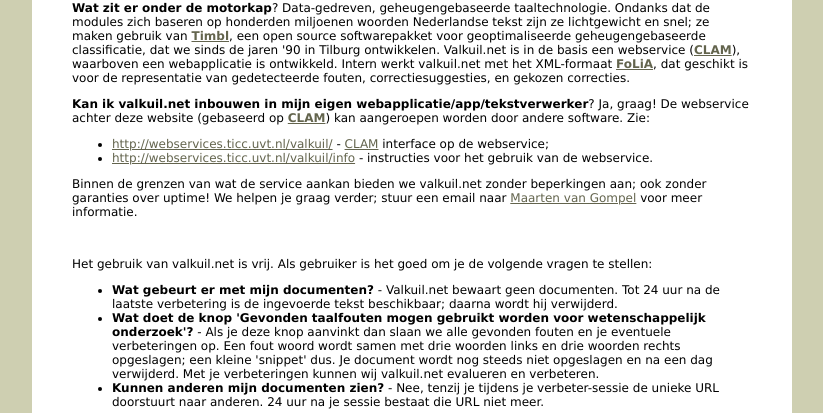
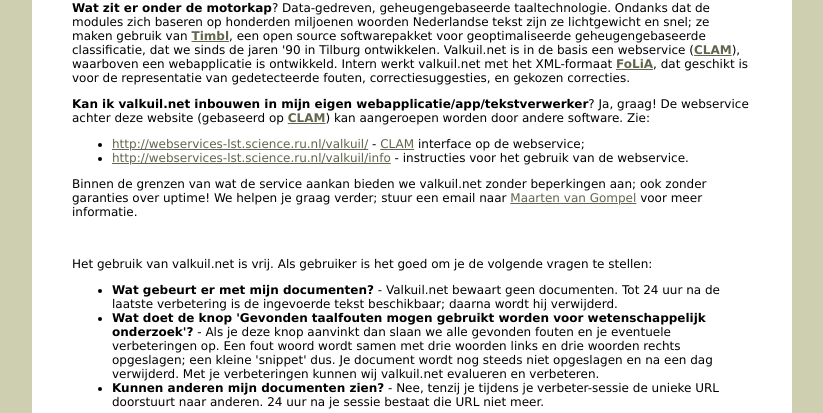
Before and after one commit to proycon/valkuil, a Django app: page /info in a window 1280 px wide. Shown: the part 1036-1449 px from the top of the page, without its empty margins (408-1231 px from the left). Run offline with Django 3.2, Linux system fonts and the light colour scheme; parts of the project's set-up code (start-up, migrations or seed data) failed here and were passed over.

Commit message:
activated new de-het confusible module; updated information on webservices in the about page

```diff
--- a/processchain.py
+++ b/processchain.py
@@ -751,9 +751,9 @@ class KAN_KEN_Checker(AbstractModule):
 
 #Add all desired modules classes here here:
 
-modules = [WOPRChecker, ErrorListModule, LexiconModule, SoundAlikeModule, SplitChecker, RunonChecker, D_DT_Checker, T_DT_Checker, ZEI_ZIJ_Checker, NOG_NOCH_Checker, HARD_HART_Checker, LICHT_LIGT_Checker, GROOTTE_GROTE_Checker, WIL_WILT_Checker, DEZE_DIT_Checker, DIE_WELKE_Checker]
+modules = [WOPRChecker, ErrorListModule, LexiconModule, SoundAlikeModule, SplitChecker, RunonChecker, D_DT_Checker, T_DT_Checker, ZEI_ZIJ_Checker, NOG_NOCH_Checker, HARD_HART_Checker, LICHT_LIGT_Checker, GROOTTE_GROTE_Checker, WIL_WILT_Checker, DEZE_DIT_Checker, DIE_WELKE_Checker, DE_HET_Checker]
 
-# disabled for now: WikiChecker, T_Checker, TTE_TTEN_Checker, TE_TEN_Checker, D_T_Checker, HUN_ZIJ_Checker, HAAR_ZIJ_Checker, HOOGTE_HOOGTEN_Checker, MIJ_IK_Checker, ALS_DAN_Checker, KAN_KEN_Checker, GarbageChecker, HEN_HUN_Checker, BEIDE_BEIDEN_Checker, JOU_JOUW_Checker, DE_HET_Checker, EENS_IS_Checker
+# disabled for now: WikiChecker, T_Checker, TTE_TTEN_Checker, TE_TEN_Checker, D_T_Checker, HUN_ZIJ_Checker, HAAR_ZIJ_Checker, HOOGTE_HOOGTEN_Checker, MIJ_IK_Checker, ALS_DAN_Checker, KAN_KEN_Checker, GarbageChecker, HEN_HUN_Checker, BEIDE_BEIDEN_Checker, JOU_JOUW_Checker, EENS_IS_Checker
 
 ################################################################################
 
--- a/webvalkuil/templates/about.html
+++ b/webvalkuil/templates/about.html
@@ -179,8 +179,8 @@ worden door andere software. Zie:
 
 <p>
 <ul>
-<li><a href="http://webservices.ticc.uvt.nl/valkuil/">http://webservices.ticc.uvt.nl/valkuil/</a> - <a href="http://ilk.uvt.nl/clam">CLAM</a> interface op de webservice;
-<li><a href="http://webservices.ticc.uvt.nl/valkuil/info">http://webservices.ticc.uvt.nl/valkuil/info</a> - instructies voor het gebruik van de webservice.
+<li><a href="http://webservices-lst.science.ru.nl/valkuil/">http://webservices-lst.science.ru.nl/valkuil/</a> - <a href="http://ilk.uvt.nl/clam">CLAM</a> interface op de webservice;
+<li><a href="http://webservices-lst.science.ru.nl/valkuil/info">http://webservices-lst.science.ru.nl/valkuil/info</a> - instructies voor het gebruik van de webservice.
 </ul>
 </p>
 
@@ -249,7 +249,7 @@ Download wallpapers van valkuil.net:
 
 <p>
 <ul>
-<li><a href="http://ilk.uvt.nl/~antalb/">Antal van den Bosch</a></li>
+<li><a href="http://antalvandenbosch.ruhosting.nl/">Antal van den Bosch</a></li>
 <li>Tanja Gaustad van Zaanen</li>
 <li><a href="http://proylt.anaproy.nl/en/home/">Maarten van Gompel</a></li>
 <li><a href="http://www.monicahajek.nl/">Monica Hajek</a></li>
```
Also changed, not shown: 4 other files.
